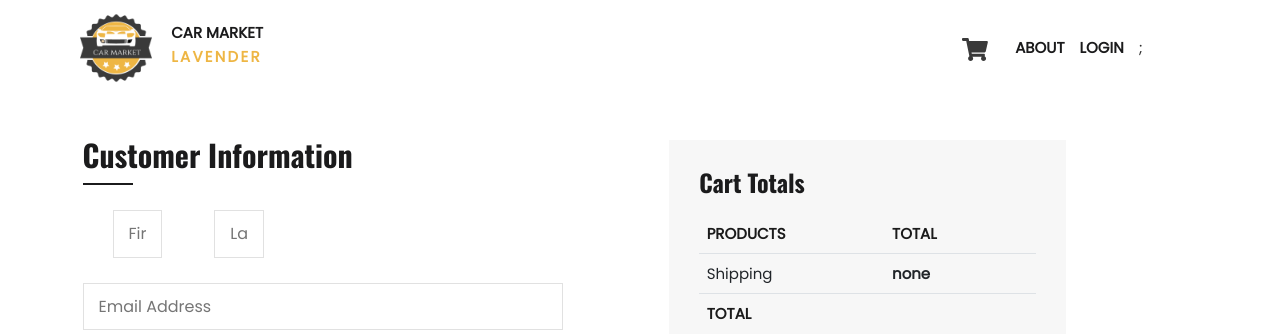
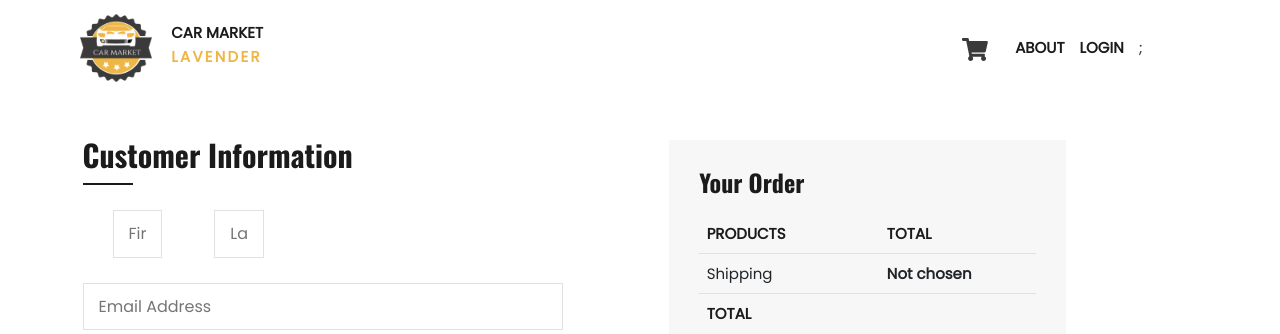
Before and after one commit to SvitlanaRybakova/Bilshop-Lavender, a React (Create React App) app: page /shopping-cart/checkout in a window 1280 px wide. Shown: the top 334 px of the page. Built offline with nearby package versions, Linux system fonts and the light colour scheme.

Commit message:
Fixed text

```diff
--- a/src/components/ShoppingCartTotal.js
+++ b/src/components/ShoppingCartTotal.js
@@ -28,7 +28,7 @@ function ShoppingCartTotal(props) {
 
         <div className='mt-5 mt-lg-0 mydiv'>
             <div className={styles.cartTotal}>
-                <h5 className={styles.cartTotalHeading}>Cart Totals</h5>
+                <h5 className={styles.cartTotalHeading}>Your Order</h5>
 
                 <div className="table-responsive">
                     <table className="table table-borderless">
@@ -65,7 +65,7 @@ function ShoppingCartTotal(props) {
                                         </td>)
                                         :
                                         (<td>
-                                            <b> none</b>
+                                            <b>Not chosen</b>
                                         </td>)
 
                                 }
```
